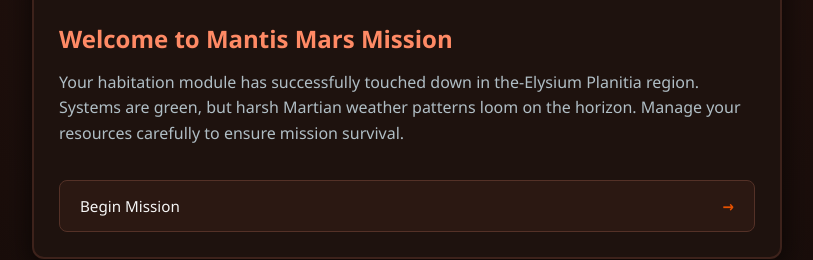
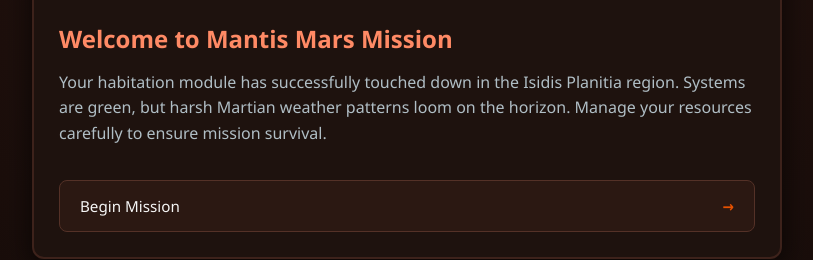
Before and after one commit to mantismarsmission/game, a plain HTML site: page index.html in a window 1280 px wide. Shown: the part 518-778 px from the top of the page, without its empty margins (233-1046 px from the left). Drawn offline with Linux system fonts and the light colour scheme.

Commit message:
Update index.html
Changed to a base location closer to Jezero Crater

```diff
--- a/index.html
+++ b/index.html
@@ -47,7 +47,7 @@
             <div>
                 <h2 class="event-heading" id="event-heading">Welcome to Mantis Mars Mission</h2>
                 <p class="event-description" id="event-description">
-                    Your habitation module has successfully touched down in the-Elysium Planitia region. Systems are green, but harsh Martian weather patterns loom on the horizon. Manage your resources carefully to ensure mission survival.
+                    Your habitation module has successfully touched down in the Isidis Planitia region. Systems are green, but harsh Martian weather patterns loom on the horizon. Manage your resources carefully to ensure mission survival.
                 </p>
             </div>
 
```
